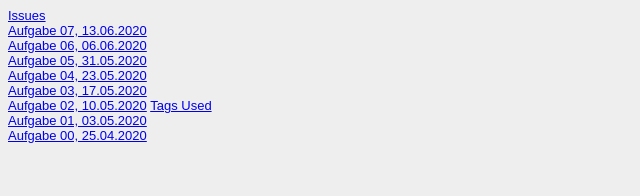
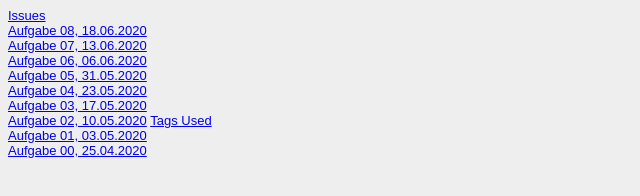
Before and after one commit to AnnieVoynova/GIS-SoSe-2020, a website: page Steckbrief/steckbrief.htm in a window 1280 px wide. Shown: the whole page, without its empty margins (0-640 px from the left). Drawn offline with Linux system fonts and the light colour scheme.

Commit message:
steckbrief

```diff
--- a/Steckbrief/steckbrief.htm
+++ b/Steckbrief/steckbrief.htm
@@ -14,6 +14,7 @@ body {
 <body>
 	<!-- Hier die Links zu den gelösten Aufgaben einstellen, aktuelle oben, alte stehen lassen! Format: Aufgabenbezeichnung, Datum -->
 	<a href="https://github.com/AnnieVoynova/GIS-SoSe-2020/issues" target="_blank"> Issues </a> <br>
+	<a href="http://annievoynova.github.io/GIS-SoSe-2020/Aufgabe08/" target="_blank"> Aufgabe 08, 18.06.2020 </a> <br>
 	<a href="http://annievoynova.github.io/GIS-SoSe-2020/Aufgabe07/" target="blank">Aufgabe 07, 13.06.2020</a> <br>
 	<a href="https://annievoynova.github.io/GIS-SoSe-2020/Aufgabe06/" target="_blank">Aufgabe 06, 06.06.2020</a> <br>
 	<a href="https://annievoynova.github.io/GIS-SoSe-2020/Aufgabe05/" target="blank">Aufgabe 05, 31.05.2020</a> <br>
```
Also changed, not shown: 1 other file.
